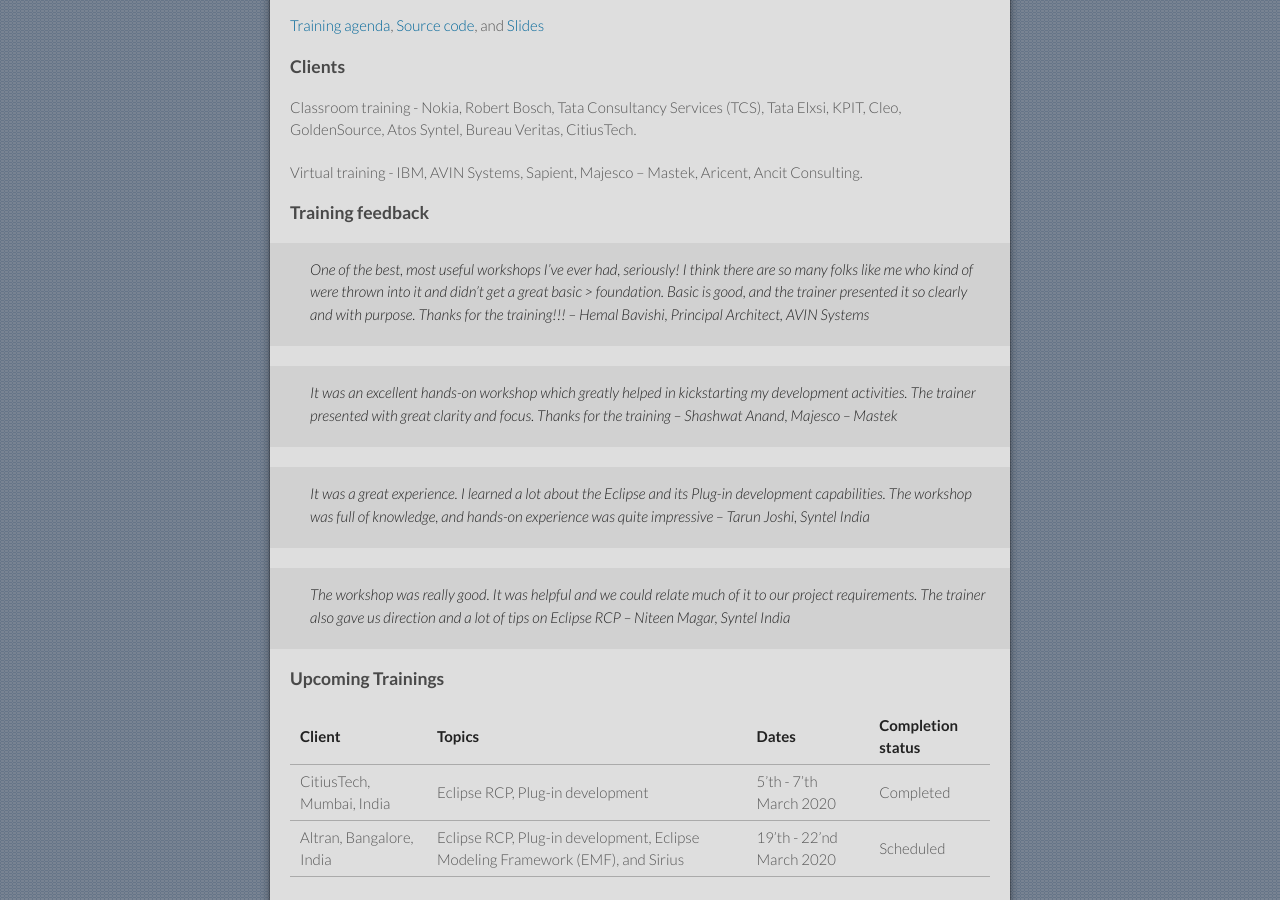
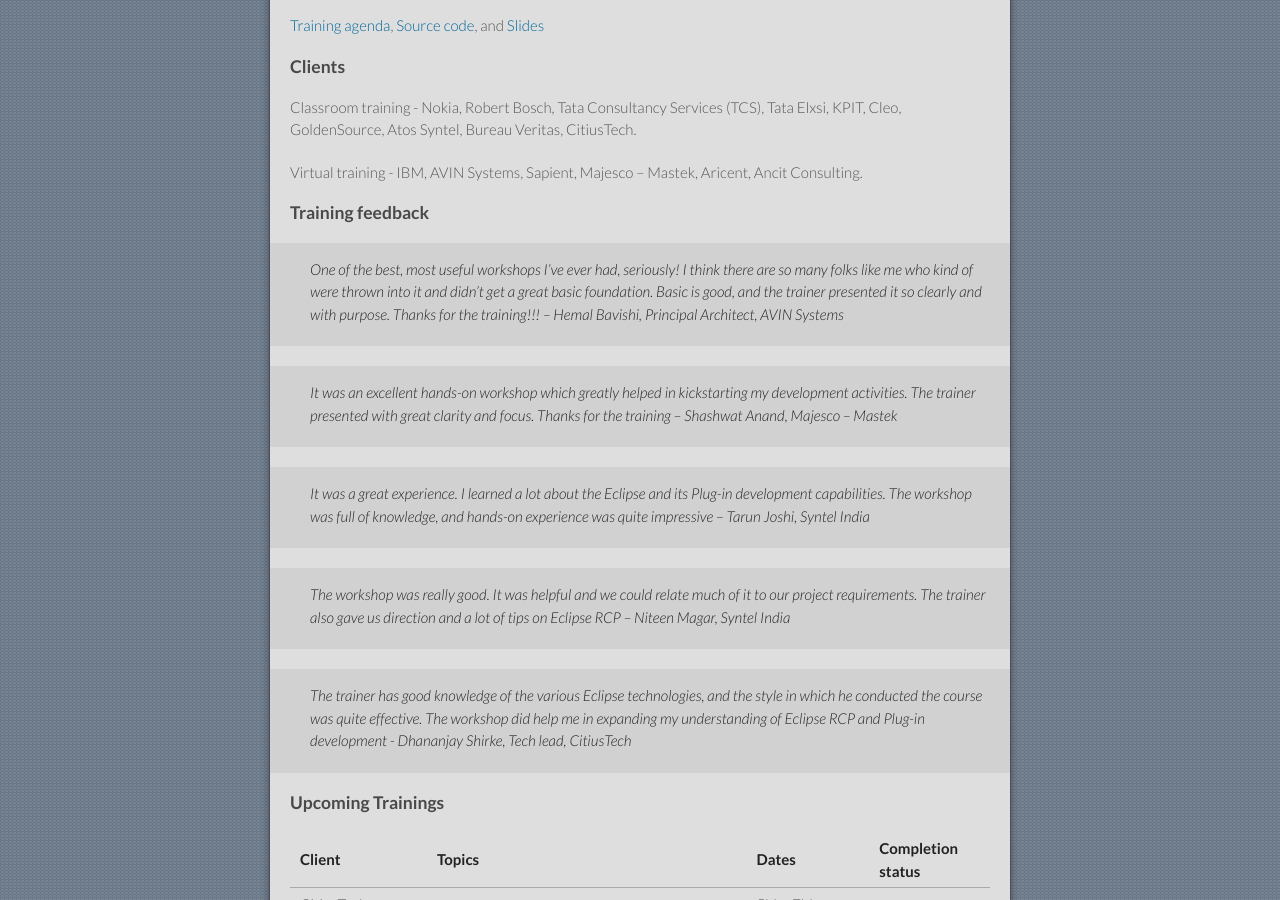
Before and after one commit to gyaltso/gyaltso.github.com, a Jekyll site: the page built from index.md, in a window 1280 px wide and 900 px high, scrolled down 534 px. Built offline with Jekyll 4.4.1, drawn with Linux system fonts in a browser that asks for light colours; our own code applies the rules of GitHub Pages for plain Markdown files.

Commit message:
Added the feedback from CitiusTech

```diff
--- a/index.md
+++ b/index.md
@@ -23,8 +23,7 @@ Virtual training - IBM, AVIN Systems, Sapient, Majesco – Mastek, Aricent, Anci
 
 ### Training feedback
 
-> One of the best, most useful workshops I’ve ever had, seriously! I think there are so many folks like me who kind of were thrown into it and didn’t get a great basic > foundation. Basic is good, and the trainer presented it so clearly and with purpose. Thanks for the training!!!
-> _– Hemal Bavishi, Principal Architect, AVIN Systems_
+> One of the best, most useful workshops I’ve ever had, seriously! I think there are so many folks like me who kind of were thrown into it and didn’t get a great basic foundation. Basic is good, and the trainer presented it so clearly and with purpose. Thanks for the training!!! _– Hemal Bavishi, Principal Architect, AVIN Systems_
 
 > It was an excellent hands-on workshop which greatly helped in kickstarting my development activities. The trainer presented with great clarity and focus. Thanks for the training _– Shashwat Anand, Majesco – Mastek_
 
@@ -32,6 +31,8 @@ Virtual training - IBM, AVIN Systems, Sapient, Majesco – Mastek, Aricent, Anci
 > was quite impressive _– Tarun Joshi, Syntel India_
 
 > The workshop was really good. It was helpful and we could relate much of it to our project requirements. The trainer also gave us direction and a lot of tips on Eclipse RCP _– Niteen Magar, Syntel India_
+
+> The trainer has good knowledge of the various Eclipse technologies, and the style in which he conducted the course was quite effective. The workshop did help me in expanding my understanding of Eclipse RCP and Plug-in development _- Dhananjay Shirke, Tech lead, CitiusTech_
 
 ### Upcoming Trainings
 
```
